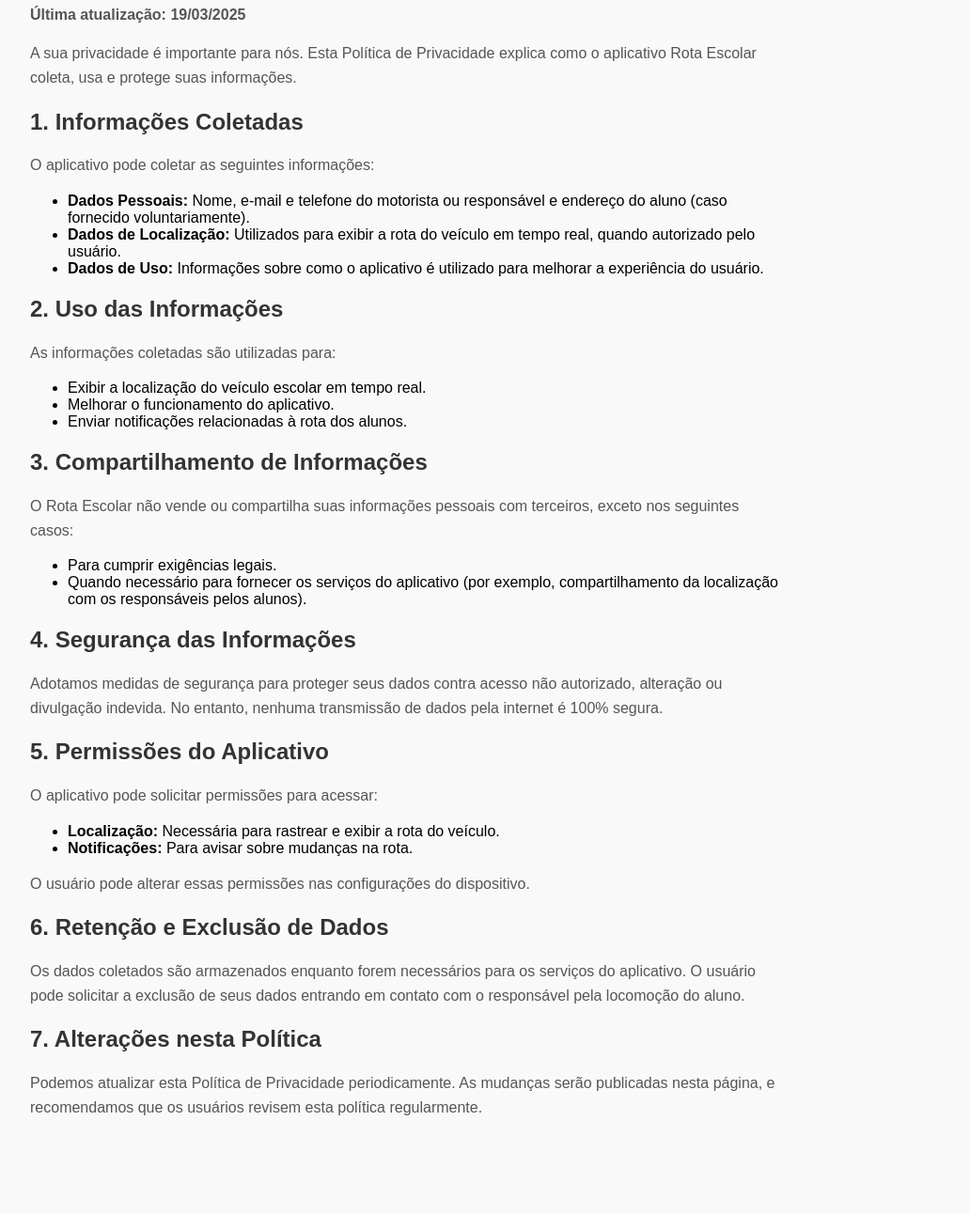
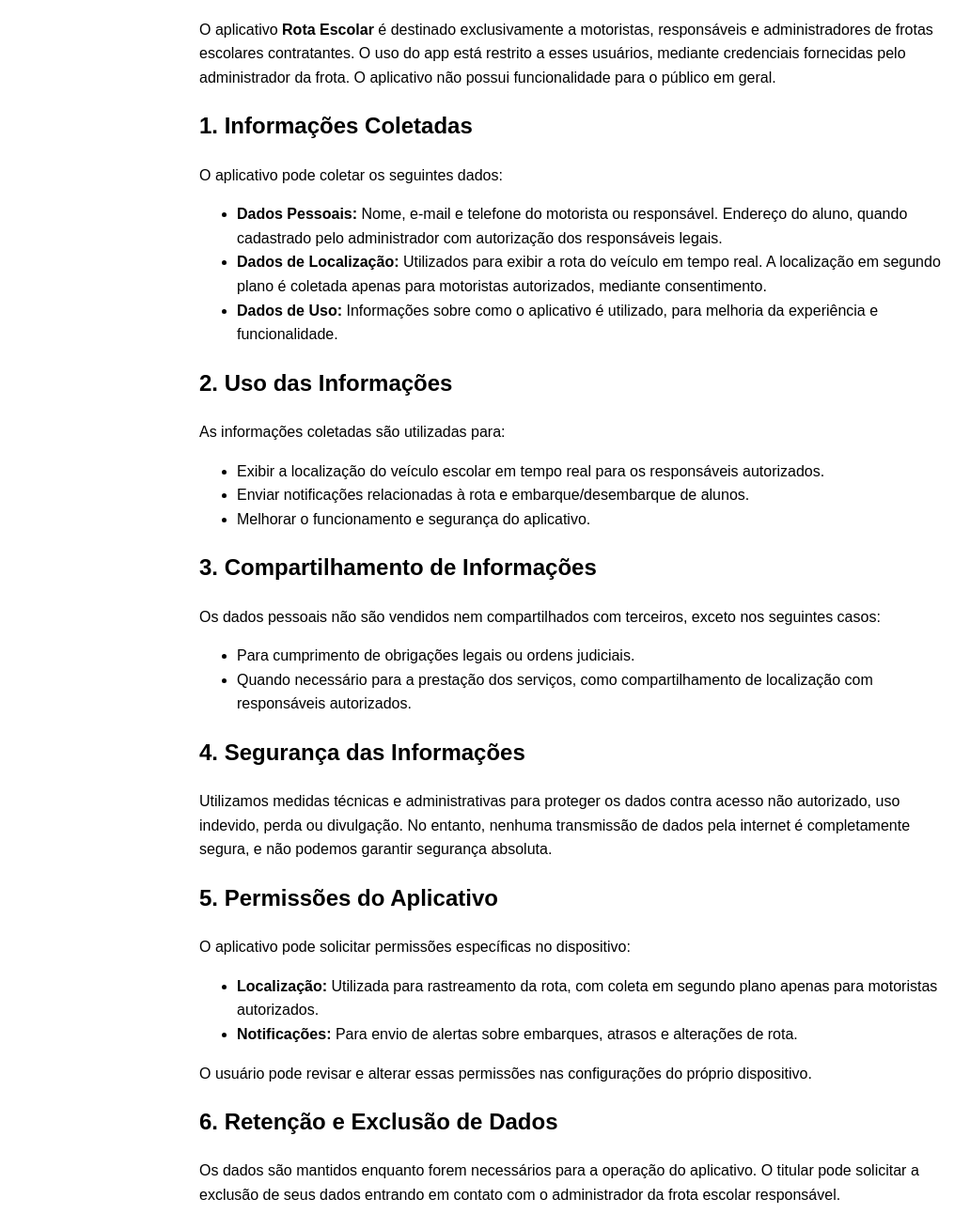
Before and after one commit to vitorinoaap/rota-escolar, a plain HTML site: page index.html in a window 1280 px wide. Shown: the part 137-1429 px from the top of the page at 94% size, without its empty margins (28-1060 px from the left). Before the commit the page ends 1404 px from the top, so only its background shows below. Drawn offline with Linux system fonts and the light colour scheme.

Commit message:
Update index.html

```diff
--- a/index.html
+++ b/index.html
@@ -2,69 +2,69 @@
 <html lang="pt-BR">
 <head>
   <meta charset="UTF-8">
+  <title>Política de Privacidade - Rota Escolar</title>
   <meta name="viewport" content="width=device-width, initial-scale=1.0">
-    <title>Política de Privacidade - Rota Escolar</title>
-    <style>
-        body {
-            font-family: Arial, sans-serif;
-            margin: 40px;
-            padding: 20px;
-            max-width: 800px;
-            background-color: #f9f9f9;
-        }
-        h1, h2 {
-            color: #333;
-        }
-        p {
-            line-height: 1.6;
-            color: #555;
-        }
-    </style>
 </head>
-<body>
-    <h1>Política de Privacidade - Rota Escolar</h1>
-    <p><strong>Última atualização: 19/03/2025</strong></p>
+<body style="font-family: Arial, sans-serif; line-height: 1.6; max-width: 800px; margin: auto; padding: 20px;">
 
-    <p>A sua privacidade é importante para nós. Esta Política de Privacidade explica como o aplicativo Rota Escolar coleta, usa e protege suas informações.</p>
+  <h1>Política de Privacidade – Rota Escolar</h1>
+  <p><strong>Última atualização:</strong> 19/03/2025</p>
+
+  <p>
+    O aplicativo <strong>Rota Escolar</strong> é destinado exclusivamente a motoristas, responsáveis e administradores de frotas escolares contratantes. O uso do app está restrito a esses usuários, mediante credenciais fornecidas pelo administrador da frota. O aplicativo não possui funcionalidade para o público em geral.
+  </p>
 
   <h2>1. Informações Coletadas</h2>
-    <p>O aplicativo pode coletar as seguintes informações:</p>
+  <p>O aplicativo pode coletar os seguintes dados:</p>
   <ul>
-        <li><strong>Dados Pessoais:</strong> Nome, e-mail e telefone do motorista ou responsável e endereço do aluno (caso fornecido voluntariamente).</li>
-        <li><strong>Dados de Localização:</strong> Utilizados para exibir a rota do veículo em tempo real, quando autorizado pelo usuário.</li>
-        <li><strong>Dados de Uso:</strong> Informações sobre como o aplicativo é utilizado para melhorar a experiência do usuário.</li>
+    <li><strong>Dados Pessoais:</strong> Nome, e-mail e telefone do motorista ou responsável. Endereço do aluno, quando cadastrado pelo administrador com autorização dos responsáveis legais.</li>
+    <li><strong>Dados de Localização:</strong> Utilizados para exibir a rota do veículo em tempo real. A localização em segundo plano é coletada apenas para motoristas autorizados, mediante consentimento.</li>
+    <li><strong>Dados de Uso:</strong> Informações sobre como o aplicativo é utilizado, para melhoria da experiência e funcionalidade.</li>
   </ul>
 
   <h2>2. Uso das Informações</h2>
   <p>As informações coletadas são utilizadas para:</p>
   <ul>
-        <li>Exibir a localização do veículo escolar em tempo real.</li>
-        <li>Melhorar o funcionamento do aplicativo.</li>
-        <li>Enviar notificações relacionadas à rota dos alunos.</li>
+    <li>Exibir a localização do veículo escolar em tempo real para os responsáveis autorizados.</li>
+    <li>Enviar notificações relacionadas à rota e embarque/desembarque de alunos.</li>
+    <li>Melhorar o funcionamento e segurança do aplicativo.</li>
   </ul>
 
   <h2>3. Compartilhamento de Informações</h2>
-    <p>O Rota Escolar não vende ou compartilha suas informações pessoais com terceiros, exceto nos seguintes casos:</p>
+  <p>Os dados pessoais não são vendidos nem compartilhados com terceiros, exceto nos seguintes casos:</p>
   <ul>
-        <li>Para cumprir exigências legais.</li>
-        <li>Quando necessário para fornecer os serviços do aplicativo (por exemplo, compartilhamento da localização com os responsáveis pelos alunos).</li>
+    <li>Para cumprimento de obrigações legais ou ordens judiciais.</li>
+    <li>Quando necessário para a prestação dos serviços, como compartilhamento de localização com responsáveis autorizados.</li>
   </ul>
 
   <h2>4. Segurança das Informações</h2>
-    <p>Adotamos medidas de segurança para proteger seus dados contra acesso não autorizado, alteração ou divulgação indevida. No entanto, nenhuma transmissão de dados pela internet é 100% segura.</p>
+  <p>
+    Utilizamos medidas técnicas e administrativas para proteger os dados contra acesso não autorizado, uso indevido, perda ou divulgação. No entanto, nenhuma transmissão de dados pela internet é completamente segura, e não podemos garantir segurança absoluta.
+  </p>
 
   <h2>5. Permissões do Aplicativo</h2>
-    <p>O aplicativo pode solicitar permissões para acessar:</p>
+  <p>O aplicativo pode solicitar permissões específicas no dispositivo:</p>
   <ul>
-        <li><strong>Localização:</strong> Necessária para rastrear e exibir a rota do veículo.</li>
-        <li><strong>Notificações:</strong> Para avisar sobre mudanças na rota.</li>
+    <li><strong>Localização:</strong> Utilizada para rastreamento da rota, com coleta em segundo plano apenas para motoristas autorizados.</li>
+    <li><strong>Notificações:</strong> Para envio de alertas sobre embarques, atrasos e alterações de rota.</li>
   </ul>
-    <p>O usuário pode alterar essas permissões nas configurações do dispositivo.</p>
+  <p>O usuário pode revisar e alterar essas permissões nas configurações do próprio dispositivo.</p>
 
   <h2>6. Retenção e Exclusão de Dados</h2>
-    <p>Os dados coletados são armazenados enquanto forem necessários para os serviços do aplicativo. O usuário pode solicitar a exclusão de seus dados entrando em contato com o responsável pela locomoção do aluno.</p>
+  <p>
+    Os dados são mantidos enquanto forem necessários para a operação do aplicativo. O titular pode solicitar a exclusão de seus dados entrando em contato com o administrador da frota escolar responsável.
+  </p>
 
   <h2>7. Alterações nesta Política</h2>
-    <p>Podemos atualizar esta Política de Privacidade periodicamente. As mudanças serão publicadas nesta página, e recomendamos que os usuários revisem esta política regularmente.</p>
+  <p>
+    Esta Política de Privacidade pode ser atualizada periodicamente. As alterações serão publicadas nesta página com a data de revisão correspondente. Recomendamos que os usuários revisem esta política regularmente.
+  </p>
+
+  <h2>8. Contato</h2>
+  <p>
+    Em caso de dúvidas, solicitações ou reclamações relacionadas à privacidade e proteção de dados, entre em contato com o administrador da frota escolar responsável ou envie um e-mail para:
+    <a href="mailto:suporte@rotaescolar.com.br">suporte@rotaescolar.com.br</a>
+  </p>
+
 </body>
 </html>
```
Lines whose indentation alone changed are shown as unchanged.
